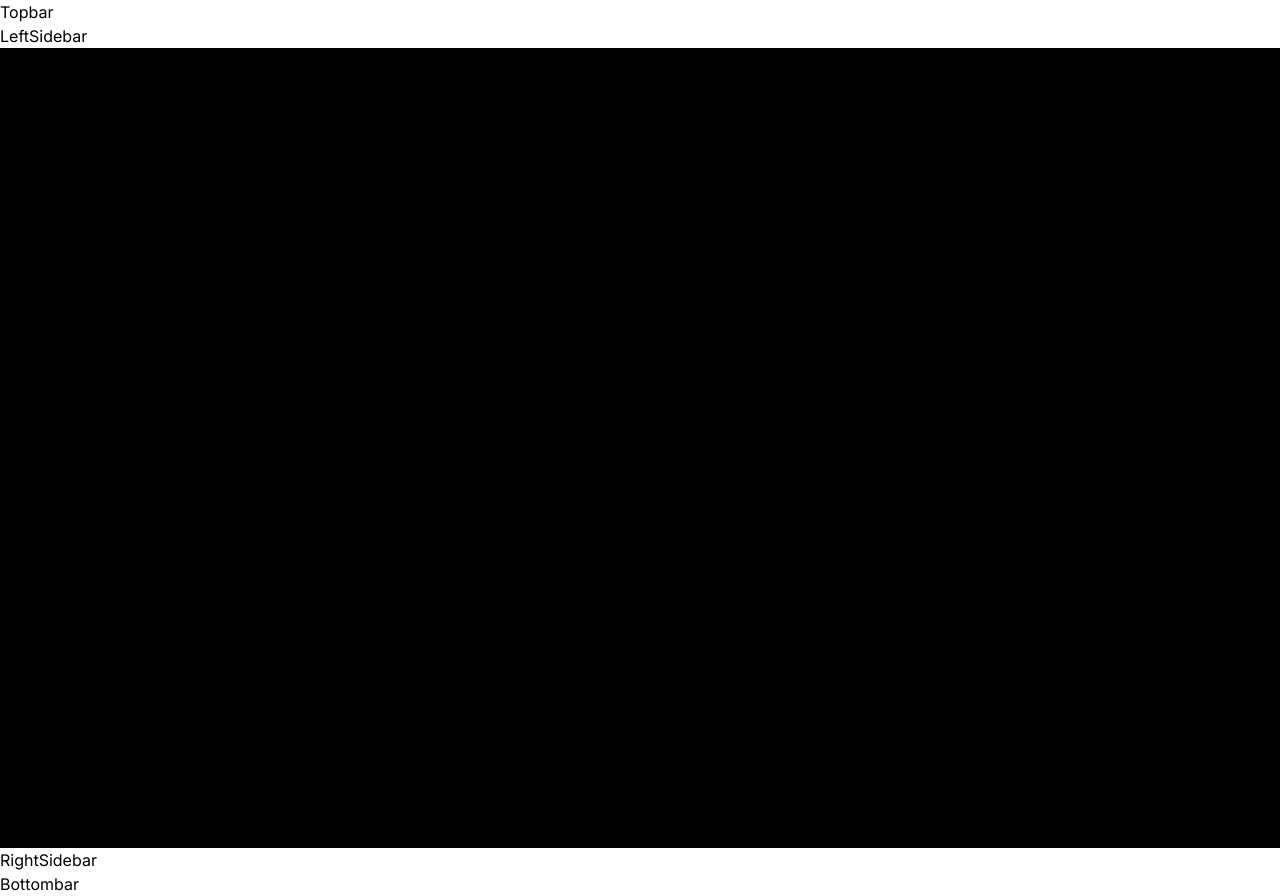
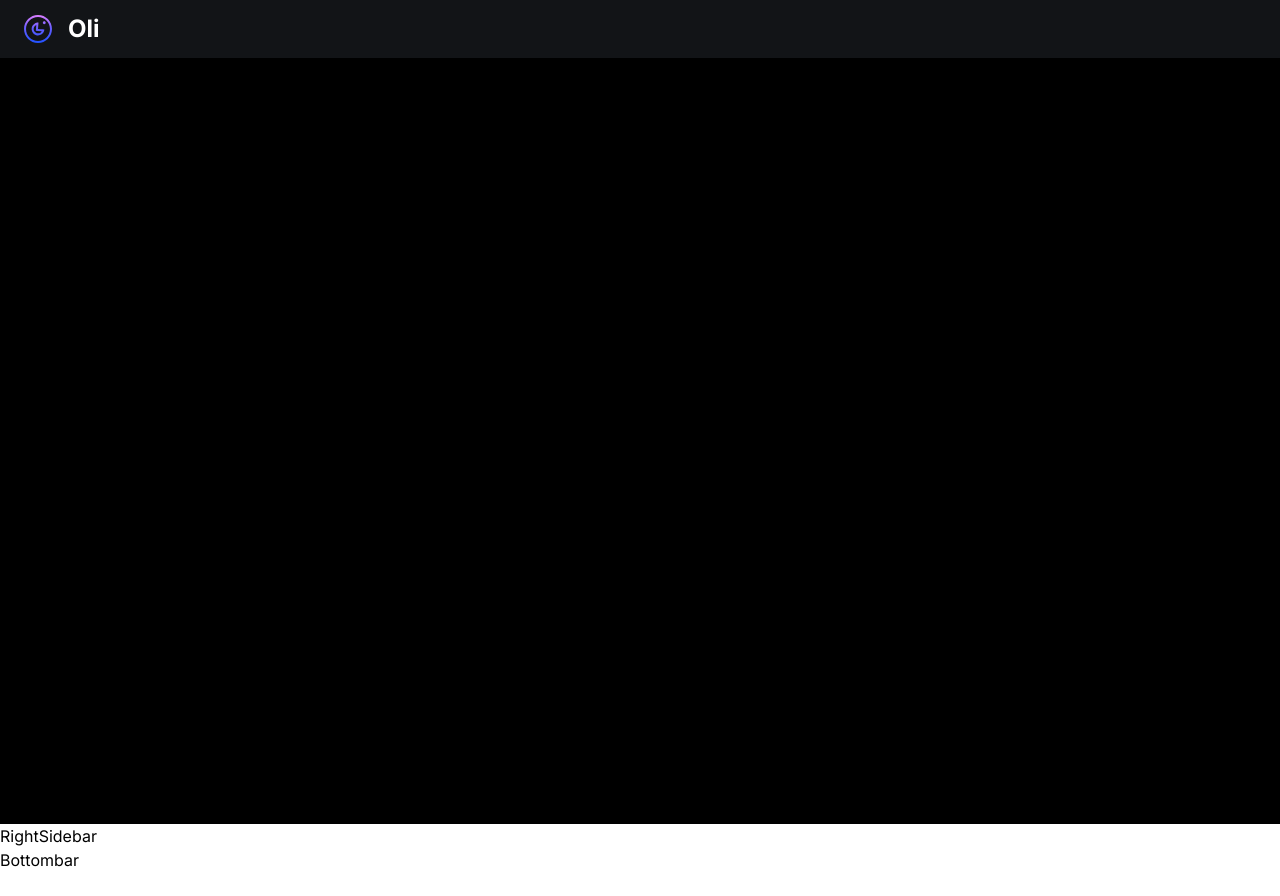
Before and after one commit to emmaGH1/Oli, a Next.js app: page / in a window 1280 px wide. After the commit the page ends 872 px from the top, so only its background shows below. Built offline with nearby package versions, Linux system fonts and the light colour scheme; no server answers.

Commit message:
feat: Add SignedIn button, OrganizationSwitcher and styles

```diff
--- a/components/shared/Topbar.tsx
+++ b/components/shared/Topbar.tsx
@@ -1,6 +1,40 @@
+import { SignedIn, SignOutButton, OrganizationSwitcher, UserButton } from "@clerk/nextjs"
+import Image from "next/image"
+import Link from "next/link"
 
 function Topbar() {
-    return <h1>Topbar</h1>
+    return (
+      <nav className="topbar">
+        <Link href='/' className="flex items-center gap-4">
+          <Image src="/assets/logo.svg" alt="logo" width={28} height={28} />
+          <p className="text-heading3-bold text-light-1 max-xs:hidden">
+            Oli
+          </p>
+        </Link>
+
+        <div className="flex items-center gap-1">
+            <div className="block md:hidden">
+                <SignedIn>
+                    <SignOutButton>
+                       <div className="flex cursor-pointer">
+                            <Image src="/assets/logout.svg"  alt="logout" width={24} height={24}
+                            />
+                       </div>
+                    </SignOutButton>
+                </SignedIn>
+            </div>
+
+            <OrganizationSwitcher
+              appearance={{
+                 elements: {
+                   organizationSwitcherTrigger: "py-2 px-4"
+                 }
+              }}
+            />
+
+        </div>
+      </nav>
+    )
  }
 
  export default Topbar
```
